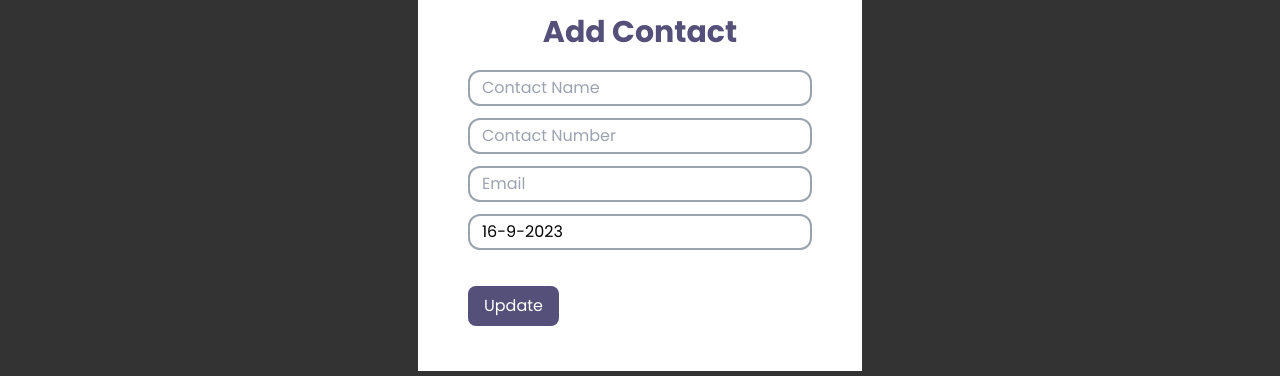
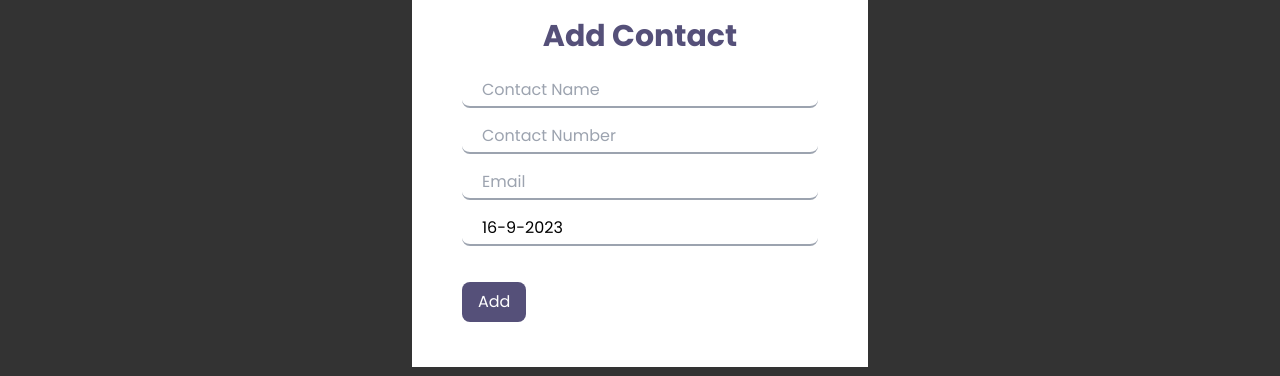
Before and after one commit to NushratNowrin/contact-management-client, a React (Vite) app: page / in a window 1280 px wide. Both pictures are taken after a click on the element 1232 px from the left and 44 px from the top of the page. Shown: the part 255-631 px from the top of the page. Built offline with nearby package versions, Linux system fonts and the light colour scheme; no server answers.

Commit message:
contact added successfully

```diff
--- a/src/components/AddContact/AddContact.jsx
+++ b/src/components/AddContact/AddContact.jsx
@@ -1,8 +1,47 @@
 import { RxCross2 } from "react-icons/rx";
 import moment from 'moment';
+import Swal from "sweetalert2";
 import "./AddContact.css"
 
 const AddContact = ({togglePopup}) => {
+    const handleform = (event) => {
+		event.preventDefault();
+		const form = event.target;
+		const userName = form.userName.value;
+		const email = form.email.value;
+		const number = form.number.value;
+		const date = form.date.value;
+		const contact = {
+			userName,
+			email,
+			number,
+			date
+		};
+		console.log(contact);
+		// form.reset();
+		fetch("http://localhost:5000/api/contacts", {
+			method: "POST",
+			headers: {
+				"content-type": "application/json",
+			},
+			body: JSON.stringify(contact),
+		})
+			.then((res) => res.json())
+			.then((data) => {
+				console.log(data);
+				if (data.insertedId) {
+					Swal.fire({
+						title: "Success",
+						text: "contact added Successfully",
+						icon: "success",
+						confirmButtonText: "Okay",
+					});
+
+					form.reset();
+				}
+			});
+            togglePopup();
+	};
     return (
         <div className='bg-white'>
 			<div className='popup-2'>
@@ -15,7 +54,7 @@ const AddContact = ({togglePopup}) => {
 					<h1 className=' text-3xl text-center font-bold text-primary'>
 						Add Contact
 					</h1>
-					<form className='card-body my-5'>
+					<form className='card-body my-5' onSubmit={handleform}>
 						<div className='form-control'>
 							<input
 								type='text'
@@ -23,7 +62,7 @@ const AddContact = ({togglePopup}) => {
 								id='userName'
 								placeholder='Contact Name'
 								required
-								className='w-full px-3 py-1 rounded-xl placeholder-gray-400 border-2 border-gray-400 text-black mb-3 focus:bg-violet-200 focus:placeholder-gray-400'
+								className='w-full px-5 py-1 rounded-lg placeholder-gray-400 border-b-2 border-gray-400 text-black mb-3 focus:bg-violet-200 focus:placeholder-gray-400'
 							/>
 						</div>
 						<div className='form-control'>
@@ -33,7 +72,7 @@ const AddContact = ({togglePopup}) => {
 								id='number'
 								placeholder='Contact Number'
 								required
-								className='w-full px-3 py-1 rounded-xl placeholder-gray-400 border-2 border-gray-400 text-black mb-3 focus:bg-violet-200 focus:placeholder-gray-400'
+								className='w-full px-5 py-1 rounded-lg placeholder-gray-400 border-b-2 border-gray-400 text-black mb-3 focus:bg-violet-200 focus:placeholder-gray-400'
 							/>
 						</div>
 						<div className='form-control'>
@@ -43,7 +82,7 @@ const AddContact = ({togglePopup}) => {
 								id='email'
 								placeholder='Email'
 								required
-								className='w-full px-3 py-1 rounded-xl placeholder-gray-400 border-2 border-gray-400 text-black mb-3 focus:bg-violet-200 focus:placeholder-gray-400'
+								className='w-full px-5 py-1 rounded-lg placeholder-gray-400 border-b-2 border-gray-400 text-black mb-3 focus:bg-violet-200 focus:placeholder-gray-400'
 							/>
 						</div>
 						<div className='form-control'>
@@ -54,11 +93,11 @@ const AddContact = ({togglePopup}) => {
 								placeholder='Date'
                                 value={ moment().format('D-M-Y') }
 								readOnly
-								className='w-full px-3 py-1 rounded-xl placeholder-gray-400 border-2 border-gray-400 text-black mb-3 focus:bg-violet-200 focus:placeholder-gray-400'
+								className='w-full px-5 py-1 rounded-lg placeholder-gray-400 border-b-2 border-gray-400 text-black mb-3 focus:bg-violet-200 focus:placeholder-gray-400'
 							/>
 						</div>
 						<div className='form-control mt-6'>
-							<input type="submit" value="Update" className='px-4 py-2 text-white bg-primary hover:bg-pink-600 rounded-lg' />
+							<input type="submit" value="Add" className='px-4 py-2 text-white bg-primary hover:bg-pink-600 rounded-lg' />
 						</div>
 					</form>
 				</div>
--- a/src/components/EditContact/EditContact.jsx
+++ b/src/components/EditContact/EditContact.jsx
@@ -61,7 +61,7 @@ const EditContact = ({ togglePopup, contact }) => {
 								placeholder='Contact Name'
                                 defaultValue={userName}
 								required
-								className='w-full px-3 py-1 rounded-xl placeholder-gray-400 border-2 border-gray-400 text-black mb-3 focus:bg-violet-200 focus:placeholder-gray-400'
+								className='w-full px-5 py-1 rounded-lg placeholder-gray-400 border-b-2 border-gray-400 text-black mb-3 focus:bg-violet-200 focus:placeholder-gray-400'
 							/>
 						</div>
 						<div className='form-control'>
@@ -72,7 +72,7 @@ const EditContact = ({ togglePopup, contact }) => {
 								placeholder='Contact Number'
                                 defaultValue={number}
 								required
-								className='w-full px-3 py-1 rounded-xl placeholder-gray-400 border-2 border-gray-400 text-black mb-3 focus:bg-violet-200 focus:placeholder-gray-400'
+								className='w-full px-5 py-1 rounded-lg placeholder-gray-400 border-b-2 border-gray-400 text-black mb-3 focus:bg-violet-200 focus:placeholder-gray-400'
 							/>
 						</div>
 						<div className='form-control'>
@@ -83,7 +83,7 @@ const EditContact = ({ togglePopup, contact }) => {
 								placeholder='Email'
                                 defaultValue={email}
 								required
-								className='w-full px-3 py-1 rounded-xl placeholder-gray-400 border-2 border-gray-400 text-black mb-3 focus:bg-violet-200 focus:placeholder-gray-400'
+								className='w-full px-5 py-1 rounded-lg placeholder-gray-400 border-b-2 border-gray-400 text-black mb-3 focus:bg-violet-200 focus:placeholder-gray-400'
 							/>
 						</div>
 						<div className='form-control mt-6'>
--- a/src/components/Header.jsx
+++ b/src/components/Header.jsx
@@ -28,14 +28,14 @@ const Header = ({ setQuery}) => {
           </div>
 
           {/* Create New Contact */}
-          <div className="text-2xl text-primary bg-white my-3 px-3 py-2 rounded-lg cursor-pointer" title='Create New Contact' >
-            <AiOutlinePlus onClick={togglePopup}/>
-            {showPopup && (
+          <div className="text-2xl px-3 py-2 text-primary bg-white my-3 rounded-lg cursor-pointer" title='Create New Contact' onClick={togglePopup}>
+            <AiOutlinePlus/>
+          </div>
+          {showPopup && (
 					<AddContact togglePopup={togglePopup}></AddContact>
 				)}
-          </div>
+				</div>
 
-				</div>
 			</div>
     );
 };
```
